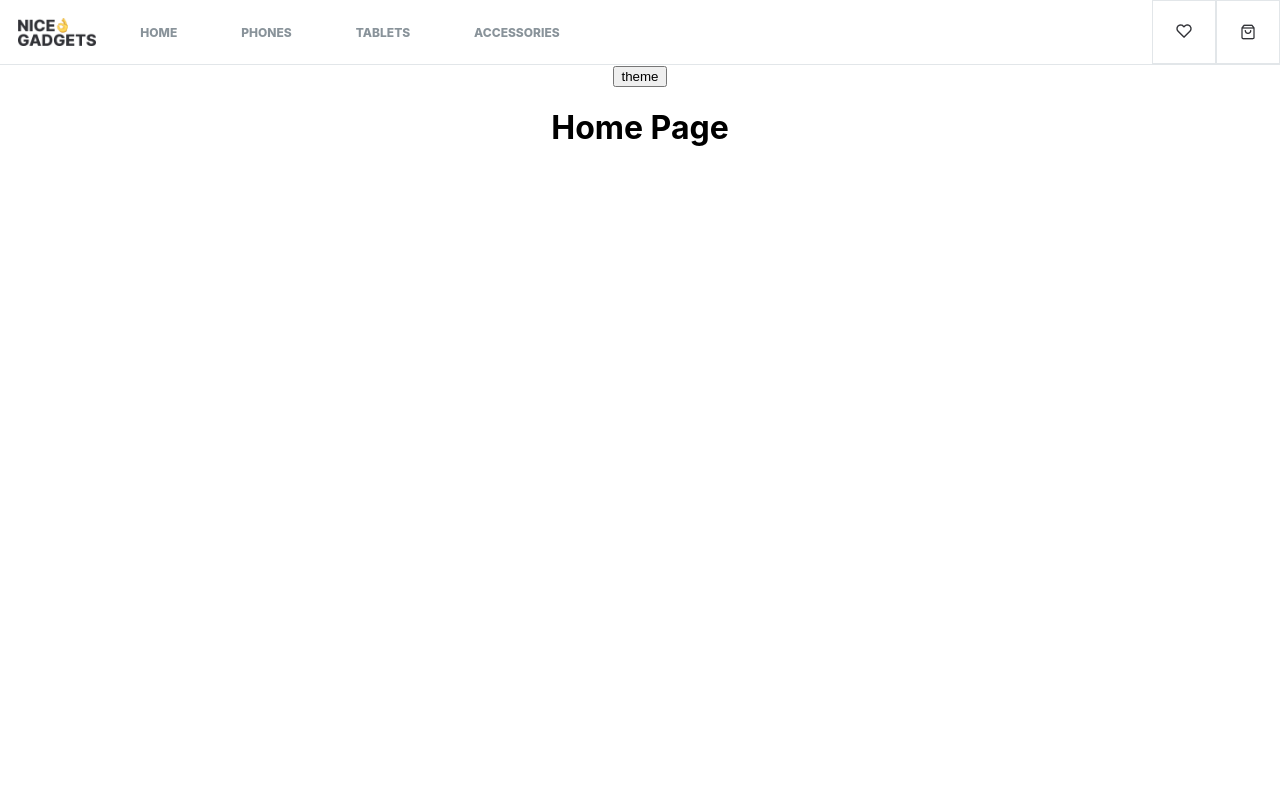
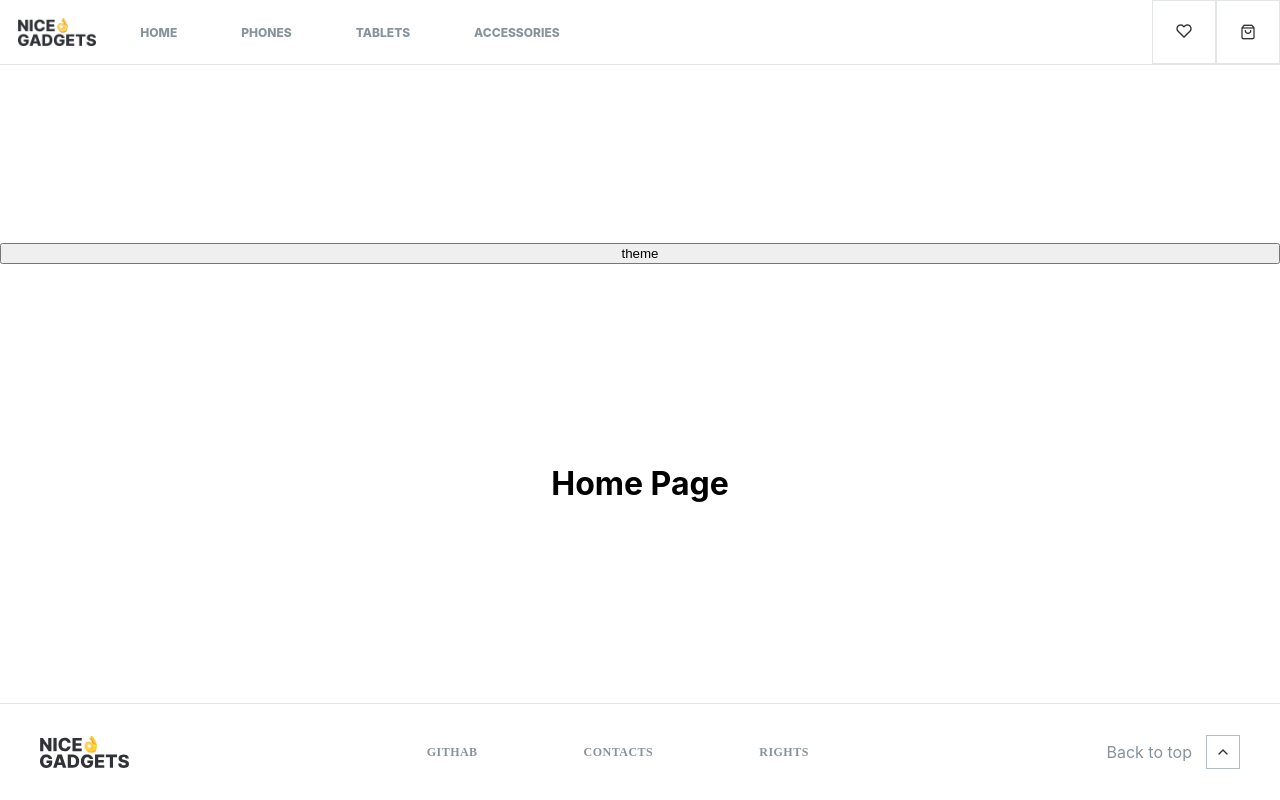
Before and after one commit to fe-nov23-nopyton/catalog, a React (Create React App) app: page / in a window 1280 px wide. Built offline with nearby package versions, Linux system fonts and the light colour scheme.

Commit message:
add Footer

```diff
--- a/src/App.scss
+++ b/src/App.scss
@@ -1,6 +1,12 @@
 .App {
   text-align: center;
   height: 100vh;
+
+  &-wrapper {
+    display: flex;
+    flex-direction: column;
+    justify-content: space-between;
+  }
 }
 
 :root {
--- a/src/App.tsx
+++ b/src/App.tsx
@@ -4,6 +4,7 @@ import { RootState } from "./store";
 import { useDispatch, useSelector } from "react-redux";
 import { changeTheme } from "./redux/themeSlice";
 import { Outlet } from "react-router-dom";
+import { Footer } from "./Footer/Footer";
 
 export function App() {
   const theme = useSelector((state: RootState) => state.theme.theme);
@@ -19,11 +20,13 @@ export function App() {
 
   return (
     <>
-      <div className={`App ${theme}`}>
+      <div className={`App ${theme} App-wrapper`}>
         <Header />
         <button onClick={toggleTheme}>theme</button>
 
         <Outlet />
+
+        <Footer />
       </div>
     </>
   );
```
